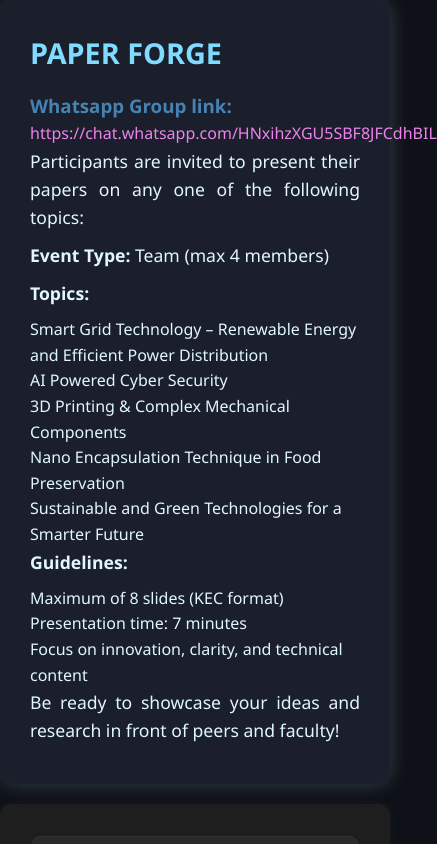
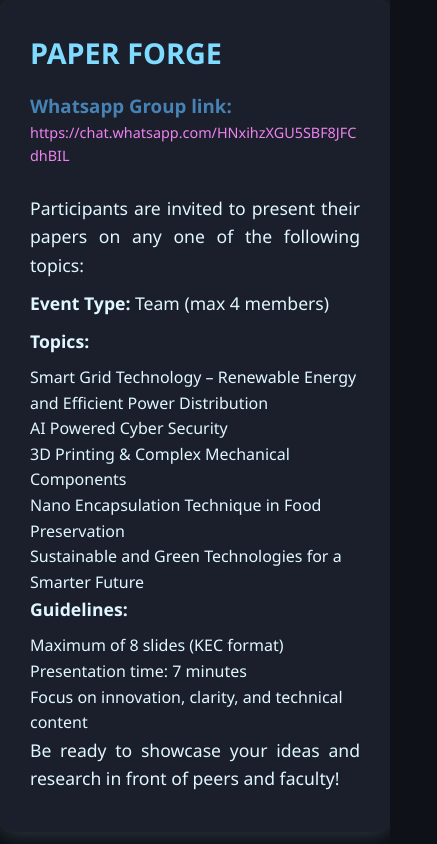
Before and after one commit to Gurukprs/Cognissance_Website, a React (Vite) app in the folder client/: page /register/paper-forge in a window 390 px wide. Shown: the top 844 px of the page, 437 px wide, since content can reach past the window. Built offline with nearby package versions, Linux system fonts and the light colour scheme.

Commit message:
wp link update

```diff
--- a/client/src/forms/BrainFryer.jsx
+++ b/client/src/forms/BrainFryer.jsx
@@ -65,6 +65,7 @@ const BrainFryer = () => {
   <h2>Brain Fryer</h2>
   <h3 style={{color:'steelblue'}}>Whatsapp Group link:</h3>
   <a href="https://chat.whatsapp.com/DHPKgvgTg8GDx0zJPd9HNS" target="_blank" className="link-highlight">https://chat.whatsapp.com/DHPKgvgTg8GDx0zJPd9HNS</a>
+  <br/><br />
   <p>
     Brain Fryer is a solo event where your thinking and coding skills are put to the test.
     <br /><br />
--- a/client/src/forms/PaperForge.jsx
+++ b/client/src/forms/PaperForge.jsx
@@ -98,6 +98,7 @@ const PaperForge = () => {
       <h2>PAPER FORGE</h2>
       <h3 style={{color:'steelblue'}}>Whatsapp Group link:</h3>
       <a href="https://chat.whatsapp.com/HNxihzXGU5SBF8JFCdhBIL" target="_blank" className="link-highlight">https://chat.whatsapp.com/HNxihzXGU5SBF8JFCdhBIL</a>
+      <br/><br />
       <p>
         Participants are invited to present their papers on any one of the following topics:
       </p>
--- a/client/src/forms/PitchProject.jsx
+++ b/client/src/forms/PitchProject.jsx
@@ -88,7 +88,7 @@ const PitchProject = () => {
   <h2>Project Pitch</h2>
   <h3 style={{color:'steelblue'}}>Whatsapp Group link:</h3>
   <a href="https://chat.whatsapp.com/CT2v0x1X3q4g5r7j6Z8Y9E" target="_blank" className="link-highlight">https://chat.whatsapp.com/CT2v0x1X3q4g5r7j6Z8Y9E</a>
-
+  <br/><br />
   <p>
     Participants are encouraged to present innovative and research‑based projects on any one of the following themes:
   </p>
--- a/client/src/forms/TechQuest.jsx
+++ b/client/src/forms/TechQuest.jsx
@@ -79,7 +79,7 @@ const TechQuest = () => {
   <h3 style={{color:'steelblue'}}>Whatsapp Group link:</h3>
   <a href="https://chat.whatsapp.com/KV9Y3758B9T8vqw3KQU2dZ" target="_blank" className="link-highlight">https://chat.whatsapp.com/KV9Y3758B9T8vqw3KQU2dZ</a>
   <p><em>Reboot Your Brain. Let the Quest Begin!</em></p>
-
+  <br/><br />
   <p>
     Welcome to the Tech Quest Challenge, where your technical knowledge and reflexes take the spotlight!
     This high‑energy quiz competition pushes you to think fast and act faster, tackling rapid‑fire questions
--- a/client/src/forms/WebNest.jsx
+++ b/client/src/forms/WebNest.jsx
@@ -88,6 +88,7 @@ const WebNest = () => {
   <h2>Web Nest</h2>
   <h3 style={{color:'steelblue'}}>Whatsapp Group link:</h3>
   <a href="https://chat.whatsapp.com/EPUaU7uqYQb3vdPjKUyHQ9" target="_blank" className="link-highlight">https://chat.whatsapp.com/EPUaU7uqYQb3vdPjKUyHQ9</a>
+  <br/><br />
   <p>
     Web Nest is a dynamic and creative web design event where innovation meets aesthetics.
   </p>
--- a/client/src/forms/css/form.css
+++ b/client/src/forms/css/form.css
@@ -352,3 +352,18 @@ select {
     transform: rotate(360deg);
   }
 }
+.link-highlight {
+  word-break: break-all; /* Ensures it breaks mid-word if needed */
+  overflow-wrap: break-word;
+  display: inline-block;
+  max-width: 100%;
+}
+
+/* Optional: Tighter control for mobile specifically */
+@media (max-width: 768px) {
+  .link-highlight {
+    font-size: 0.9rem; /* Slightly smaller on mobile if needed */
+    word-break: break-all;
+    display: inline-block;
+  }
+}
```
